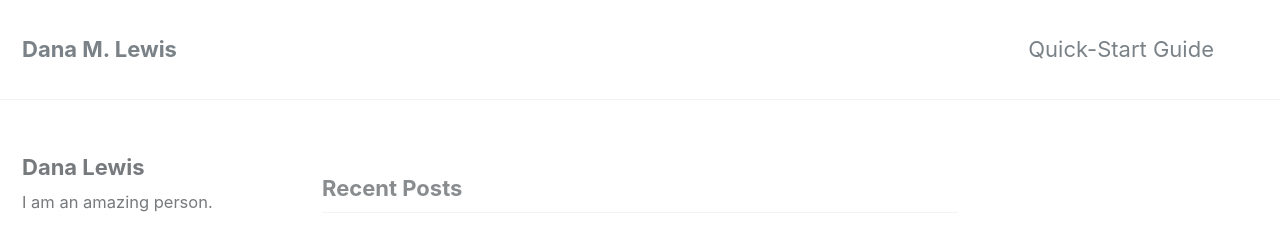
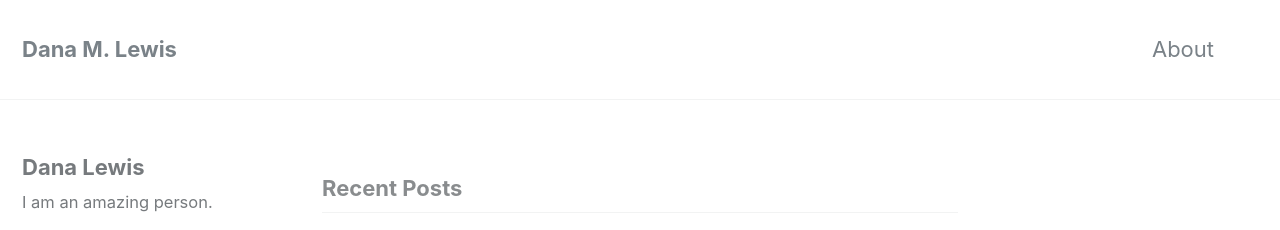
Before and after one commit to danamlewis/research, a Jekyll site: the page built from index.html, in a window 1280 px wide and 900 px high. Shown: the top 230 px of the window. Built offline with Jekyll 4.4.1, drawn with Linux system fonts in a browser that asks for light colours; the list of posts is cut into pages by our own code.

Commit message:
Update navigation.yml

```diff
--- a/_data/navigation.yml
+++ b/_data/navigation.yml
@@ -1,9 +1,7 @@
 # main links
 main:
-  - title: "Quick-Start Guide"
-    url: https://mmistakes.github.io/minimal-mistakes/docs/quick-start-guide/
-  # - title: "About"
-  #   url: https://mmistakes.github.io/minimal-mistakes/about/
+   - title: "About"
+     url: https://danamlewis.github.io/research/about.html
   # - title: "Sample Posts"
   #   url: /year-archive/
   # - title: "Sample Collections"
```
